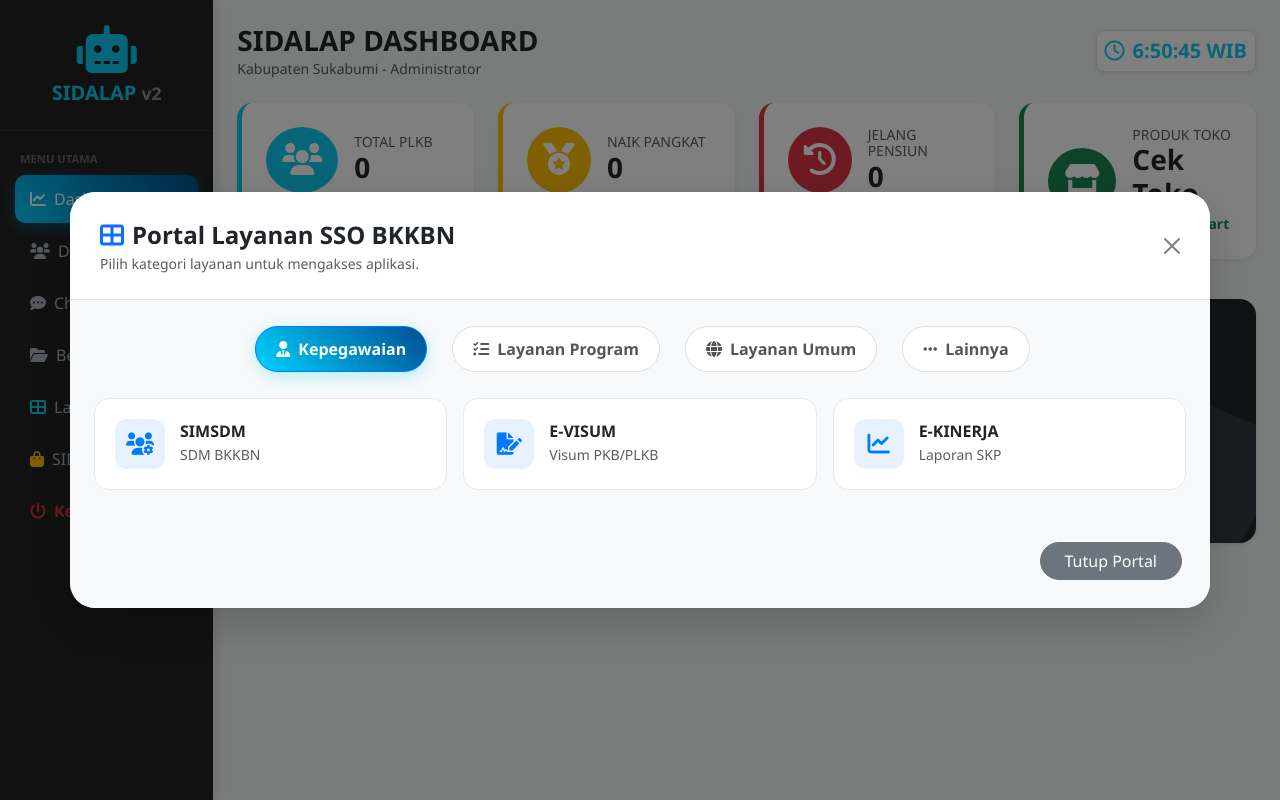
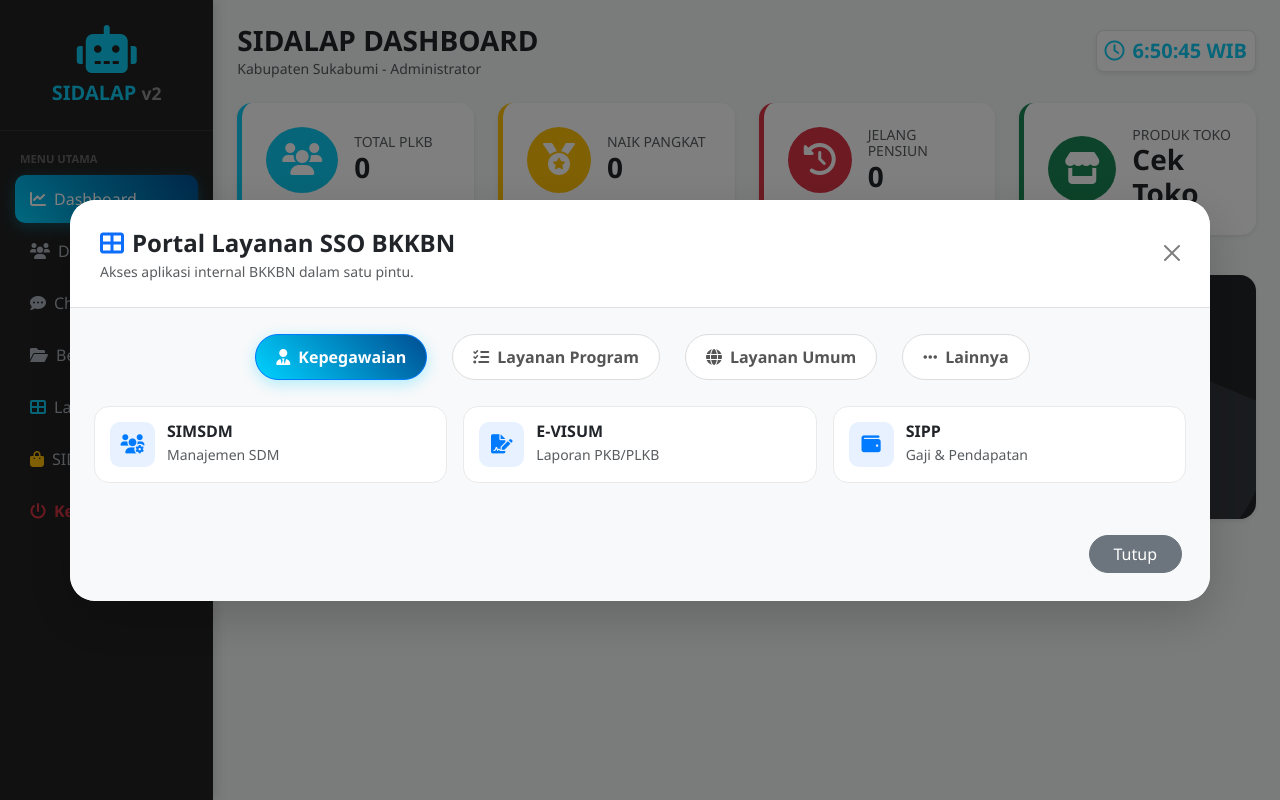
Before and after one commit to hamdanisaja007-star/HAMDANI, a Flask app: page /dashboard in a window 1280 px wide, after a click on "Layanan BKKBN". Run offline with Flask 3, Linux system fonts and the light colour scheme; the visitor is signed in with stand-in values (Sample User, id 1); parts of the project's set-up code (start-up, migrations or seed data) failed here and were passed over.

Commit message:
Update index.html

```diff
--- a/templates/index.html
+++ b/templates/index.html
@@ -21,12 +21,12 @@
         .alert-animated { animation: pulse 2s infinite; }
         @keyframes pulse { 0% { opacity: 1; } 50% { opacity: 0.7; } 100% { opacity: 1; } }
 
-        /* CSS KHUSUS PORTAL LAYANAN */
+        /* CSS TAMBAHAN UNTUK PORTAL LAYANAN */
         .portal-tabs .nav-link { color: #555; font-weight: 600; border-radius: 30px; padding: 10px 20px; margin-right: 10px; border: 1px solid #ddd; background-color: white; }
         .portal-tabs .nav-link.active { background-color: var(--bkkbn-blue) !important; color: white !important; border-color: var(--bkkbn-blue); }
-        .layanan-box { background: white; border-radius: 15px; padding: 20px; border: 1px solid #eaeaea; transition: 0.3s; display: flex; align-items: center; height: 100%; text-decoration: none; color: inherit; }
+        .layanan-box { background: white; border-radius: 15px; padding: 15px; border: 1px solid #eaeaea; transition: 0.3s; display: flex; align-items: center; height: 100%; text-decoration: none; color: inherit; }
         .layanan-box:hover { border-color: var(--bkkbn-blue); transform: translateY(-3px); box-shadow: 0 10px 20px rgba(0,0,0,0.05); color: var(--bkkbn-blue); }
-        .layanan-icon { width: 50px; height: 50px; border-radius: 12px; display: flex; align-items: center; justify-content: center; margin-right: 15px; font-size: 1.4rem; flex-shrink: 0; }
+        .layanan-icon { width: 45px; height: 45px; border-radius: 10px; display: flex; align-items: center; justify-content: center; margin-right: 12px; font-size: 1.2rem; flex-shrink: 0; }
         .bg-sdm { background-color: #e7f1ff; color: #007bff; }
         .bg-prog { background-color: #fff8e1; color: #fbc02d; }
         .bg-umum { background-color: #e8f5e9; color: #28a745; }
@@ -73,16 +73,8 @@
             {% if session['user_role'] != 'admin' %}
             <div class="nav-label">Link Pekerjaan</div>
             <ul class="nav flex-column">
-                <li class="nav-item">
-                    <a class="nav-link" href="https://kinerja.bkn.go.id/login" target="_blank">
-                        <i class="fas fa-external-link-alt me-2 text-warning"></i> E-Kinerja BKN
-                    </a>
-                </li>
-                <li class="nav-item">
-                    <a class="nav-link" href="https://newsiga-siga.bkkbn.go.id/" target="_blank">
-                        <i class="fas fa-database me-2 text-success"></i> New SIGA
-                    </a>
-                </li>
+                <li class="nav-item"><a class="nav-link" href="https://kinerja.bkn.go.id/login" target="_blank"><i class="fas fa-external-link-alt me-2 text-warning"></i> E-Kinerja BKN</a></li>
+                <li class="nav-item"><a class="nav-link" href="https://newsiga-siga.bkkbn.go.id/" target="_blank"><i class="fas fa-database me-2 text-success"></i> New SIGA</a></li>
             </ul>
             {% endif %}
 
@@ -117,7 +109,7 @@
                 <i class="fas fa-exclamation-triangle fa-2x me-3 text-danger"></i>
                 <div>
                     <h6 class="fw-bold mb-1">Penting: Data Profil Belum Lengkap!</h6>
-                    <p class="small mb-0">Silakan lengkapi <strong>TMT Pangkat</strong> dan <strong>Tanggal Lahir</strong> di menu <a href="/profil" class="fw-bold">Profil Saya</a> agar sistem bisa menghitung masa pangkat/pensiun Anda.</p>
+                    <p class="small mb-0">Silakan lengkapi <strong>TMT Pangkat</strong> dan <strong>Tanggal Lahir</strong> di menu <a href="/profil" class="fw-bold">Profil Saya</a>.</p>
                 </div>
             </div>
             {% endif %}
@@ -128,47 +120,31 @@
                         <div class="card stat-card bg-white p-4 border-start border-info border-5 shadow-sm">
                             <div class="d-flex align-items-center">
                                 <div class="bg-info text-white p-3 rounded-circle me-3"><i class="fas fa-users fa-2x"></i></div>
-                                <div>
-                                    <h6 class="text-muted mb-0 small text-uppercase">Total PLKB</h6>
-                                    <h3 class="fw-bold mb-0">{{ stat.total }}</h3>
-                                </div>
+                                <div><h6 class="text-muted mb-0 small text-uppercase">Total PLKB</h6><h3 class="fw-bold mb-0">{{ stat.total }}</h3></div>
                             </div>
                         </div>
                     </div>
-
                     <div class="col-md-3 mb-3">
                         <div class="card stat-card bg-white p-4 border-start border-warning border-5 shadow-sm pointer" data-bs-toggle="collapse" data-bs-target="#collapsePangkat">
                             <div class="d-flex align-items-center">
                                 <div class="bg-warning text-white p-3 rounded-circle me-3"><i class="fas fa-medal fa-2x"></i></div>
-                                <div>
-                                    <h6 class="text-muted mb-0 small text-uppercase">Naik Pangkat</h6>
-                                    <h3 class="fw-bold mb-0">{{ notif_pangkat|length }}</h3>
-                                </div>
+                                <div><h6 class="text-muted mb-0 small text-uppercase">Naik Pangkat</h6><h3 class="fw-bold mb-0">{{ notif_pangkat|length }}</h3></div>
                             </div>
                         </div>
                     </div>
-
                     <div class="col-md-3 mb-3">
                         <div class="card stat-card bg-white p-4 border-start border-danger border-5 shadow-sm pointer" data-bs-toggle="collapse" data-bs-target="#collapsePensiun">
                             <div class="d-flex align-items-center">
                                 <div class="bg-danger text-white p-3 rounded-circle me-3"><i class="fas fa-history fa-2x"></i></div>
-                                <div>
-                                    <h6 class="text-muted mb-0 small text-uppercase">Jelang Pensiun</h6>
-                                    <h3 class="fw-bold mb-0">{{ notif_pensiun|length }}</h3>
-                                </div>
+                                <div><h6 class="text-muted mb-0 small text-uppercase">Jelang Pensiun</h6><h3 class="fw-bold mb-0">{{ notif_pensiun|length }}</h3></div>
                             </div>
                         </div>
                     </div>
-
                     <div class="col-md-3 mb-3">
                         <div class="card stat-card bg-white p-4 border-start border-success border-5 shadow-sm pointer" onclick="window.location.href='/toko'">
                             <div class="d-flex align-items-center">
                                 <div class="bg-success text-white p-3 rounded-circle me-3"><i class="fas fa-store fa-2x"></i></div>
-                                <div>
-                                    <h6 class="text-muted mb-0 small text-uppercase">Produk Toko</h6>
-                                    <h3 class="fw-bold mb-0">Cek Toko</h3>
-                                    <small class="text-success fw-bold">SIDALAP Mart</small>
-                                </div>
+                                <div><h6 class="text-muted mb-0 small text-uppercase">Produk Toko</h6><h3 class="fw-bold mb-0">Cek Toko</h3></div>
                             </div>
                         </div>
                     </div>
@@ -183,7 +159,7 @@
                                     <h2 class="fw-bold text-dark mb-1">Halo, {{ user_now.nama }}!</h2>
                                     <p class="text-muted mb-2"><i class="fas fa-id-card me-2"></i>NIP: {{ user_now.nip }}</p>
                                     <div class="d-flex gap-2">
-                                        <span class="badge bg-info p-2 px-3 rounded-pill text-white">{{ user_now.jabatan or 'Jabatan Belum Diisi' }}</span>
+                                        <span class="badge bg-info p-2 px-3 rounded-pill text-white">{{ user_now.jabatan or '-' }}</span>
                                         <span class="badge bg-dark p-2 px-3 rounded-pill">{{ user_now.pangkat_gol or '-' }}</span>
                                     </div>
                                 </div>
@@ -197,64 +173,6 @@
                     </div>
                 {% endif %}
             </div>
-
-            {% if session['user_role'] == 'admin' %}
-            <div class="row">
-                <div class="collapse mb-4" id="collapsePangkat">
-                    <div class="card border-0 shadow rounded-4 overflow-hidden">
-                        <div class="card-header bg-warning text-dark fw-bold py-3">
-                            <i class="fas fa-medal me-2"></i>Daftar Usulan Naik Pangkat
-                        </div>
-                        <div class="table-responsive">
-                            <table class="table table-hover mb-0 align-middle">
-                                <thead class="table-light">
-                                    <tr><th>Nama</th><th>NIP</th><th>TMT Terakhir</th><th>Status</th></tr>
-                                </thead>
-                                <tbody>
-                                    {% for p in notif_pangkat %}
-                                    <tr>
-                                        <td class="fw-bold">{{ p.nama }}</td>
-                                        <td>{{ p.nip }}</td>
-                                        <td>{{ p.tmt_pangkat }}</td>
-                                        <td><span class="badge bg-warning text-dark">Waktunya Usul</span></td>
-                                    </tr>
-                                    {% else %}
-                                    <tr><td colspan="4" class="text-center py-4 text-muted small">Tidak ada pegawai yang masuk periode naik pangkat.</td></tr>
-                                    {% endfor %}
-                                </tbody>
-                            </table>
-                        </div>
-                    </div>
-                </div>
-
-                <div class="collapse mb-4" id="collapsePensiun">
-                    <div class="card border-0 shadow rounded-4 overflow-hidden">
-                        <div class="card-header bg-danger text-white fw-bold py-3">
-                            <i class="fas fa-user-clock me-2"></i>Daftar Pegawai Jelang Pensiun
-                        </div>
-                        <div class="table-responsive">
-                            <table class="table table-hover mb-0 align-middle">
-                                <thead class="table-light">
-                                    <tr><th>Nama</th><th>NIP</th><th>Tgl Lahir</th><th>Status</th></tr>
-                                </thead>
-                                <tbody>
-                                    {% for p in notif_pensiun %}
-                                    <tr>
-                                        <td class="fw-bold">{{ p.nama }}</td>
-                                        <td>{{ p.nip }}</td>
-                                        <td>{{ p.tgl_lahir }}</td>
-                                        <td><span class="badge bg-danger text-white">Persiapan MPP</span></td>
-                                    </tr>
-                                    {% else %}
-                                    <tr><td colspan="4" class="text-center py-4 text-muted small">Tidak ada pegawai yang pensiun tahun ini.</td></tr>
-                                    {% endfor %}
-                                </tbody>
-                            </table>
-                        </div>
-                    </div>
-                </div>
-            </div>
-            {% endif %}
 
             <div class="card border-0 shadow-sm p-5 bg-dark text-white rounded-4 overflow-hidden position-relative">
                 <div style="z-index: 2; position: relative;">
@@ -279,7 +197,7 @@
             <div class="modal-header border-bottom bg-white" style="border-radius: 25px 25px 0 0; padding: 25px 30px;">
                 <div>
                     <h4 class="modal-title fw-bold text-dark"><i class="fas fa-th-large text-primary me-2"></i>Portal Layanan SSO BKKBN</h4>
-                    <p class="text-muted small mb-0">Pilih kategori layanan untuk mengakses aplikasi.</p>
+                    <p class="text-muted small mb-0">Akses aplikasi internal BKKBN dalam satu pintu.</p>
                 </div>
                 <button type="button" class="btn-close" data-bs-dismiss="modal" aria-label="Close"></button>
             </div>
@@ -291,34 +209,34 @@
                     <li class="nav-item"><button class="nav-link" data-bs-toggle="pill" data-bs-target="#pills-lain" type="button"><i class="fas fa-ellipsis-h me-2"></i>Lainnya</button></li>
                 </ul>
                 <div class="tab-content">
-                    <div class="tab-pane fade show active" id="pills-sdm" role="tabpanel">
+                    <div class="tab-pane fade show active" id="pills-sdm">
                         <div class="row g-3">
-                            <div class="col-md-4"><a href="https://simsdm.bkkbn.go.id" target="_blank" class="layanan-box"><div class="layanan-icon bg-sdm"><i class="fas fa-users-cog"></i></div><div><h6 class="fw-bold mb-0">SIMSDM</h6><small class="text-muted">SDM BKKBN</small></div></a></div>
-                            <div class="col-md-4"><a href="https://visum.bkkbn.go.id" target="_blank" class="layanan-box"><div class="layanan-icon bg-sdm"><i class="fas fa-file-signature"></i></div><div><h6 class="fw-bold mb-0">E-VISUM</h6><small class="text-muted">Visum PKB/PLKB</small></div></a></div>
-                            <div class="col-md-4"><a href="https://kinerja.bkn.go.id" target="_blank" class="layanan-box"><div class="layanan-icon bg-sdm"><i class="fas fa-chart-line"></i></div><div><h6 class="fw-bold mb-0">E-KINERJA</h6><small class="text-muted">Laporan SKP</small></div></a></div>
+                            <div class="col-md-4"><a href="https://simsdm.bkkbn.go.id" target="_blank" class="layanan-box"><div class="layanan-icon bg-sdm"><i class="fas fa-users-cog"></i></div><div><h6 class="fw-bold mb-0">SIMSDM</h6><small class="text-muted">Manajemen SDM</small></div></a></div>
+                            <div class="col-md-4"><a href="https://visum.bkkbn.go.id" target="_blank" class="layanan-box"><div class="layanan-icon bg-sdm"><i class="fas fa-file-signature"></i></div><div><h6 class="fw-bold mb-0">E-VISUM</h6><small class="text-muted">Laporan PKB/PLKB</small></div></a></div>
+                            <div class="col-md-4"><a href="#" class="layanan-box"><div class="layanan-icon bg-sdm"><i class="fas fa-wallet"></i></div><div><h6 class="fw-bold mb-0">SIPP</h6><small class="text-muted">Gaji & Pendapatan</small></div></a></div>
                         </div>
                     </div>
-                    <div class="tab-pane fade" id="pills-program" role="tabpanel">
+                    <div class="tab-pane fade" id="pills-program">
                         <div class="row g-3">
-                            <div class="col-md-4"><a href="https://newsiga-siga.bkkbn.go.id/" target="_blank" class="layanan-box"><div class="layanan-icon bg-prog"><i class="fas fa-database"></i></div><div><h6 class="fw-bold mb-0">NEW SIGA</h6><small class="text-muted">Info Keluarga</small></div></a></div>
+                            <div class="col-md-4"><a href="https://newsiga-siga.bkkbn.go.id/" target="_blank" class="layanan-box"><div class="layanan-icon bg-prog"><i class="fas fa-database"></i></div><div><h6 class="fw-bold mb-0">NEW SIGA</h6><small class="text-muted">Data & Pelaporan</small></div></a></div>
                             <div class="col-md-4"><a href="#" class="layanan-box"><div class="layanan-icon bg-prog"><i class="fas fa-home"></i></div><div><h6 class="fw-bold mb-0">KAMPUNG KB</h6><small class="text-muted">Keluarga Berkualitas</small></div></a></div>
                         </div>
                     </div>
-                    <div class="tab-pane fade" id="pills-umum" role="tabpanel">
+                    <div class="tab-pane fade" id="pills-umum">
                         <div class="row g-3">
                             <div class="col-md-4"><a href="#" class="layanan-box"><div class="layanan-icon bg-umum"><i class="fas fa-shield-alt"></i></div><div><h6 class="fw-bold mb-0">SAKINA</h6><small class="text-muted">SuperApps BKKBN</small></div></a></div>
-                            <div class="col-md-4"><a href="#" class="layanan-box"><div class="layanan-icon bg-umum"><i class="fas fa-baby-carriage"></i></div><div><h6 class="fw-bold mb-0">GENTING</h6><small class="text-muted">Cegah Stunting</small></div></a></div>
                         </div>
                     </div>
-                    <div class="tab-pane fade" id="pills-lain" role="tabpanel">
+                    <div class="tab-pane fade" id="pills-lain">
                         <div class="row g-3">
-                            <div class="col-md-4"><a href="https://srikandi.arsip.go.id/" target="_blank" class="layanan-box"><div class="layanan-icon bg-lain"><i class="fas fa-archive"></i></div><div><h6 class="fw-bold mb-0">SRIKANDI</h6><small class="text-muted">Arsip Dinamis</small></div></a></div>
+                            <div class="col-md-4"><a href="https://kinerja.bkn.go.id/login" target="_blank" class="layanan-box"><div class="layanan-icon bg-lain"><i class="fas fa-chart-line"></i></div><div><h6 class="fw-bold mb-0">E-KINERJA BKN</h6><small class="text-muted">Laporan SKP ASN</small></div></a></div>
+                            <div class="col-md-4"><a href="https://srikandi.arsip.go.id/" target="_blank" class="layanan-box"><div class="layanan-icon bg-lain"><i class="fas fa-archive"></i></div><div><h6 class="fw-bold mb-0">SRIKANDI</h6><small class="text-muted">Persuratan Digital</small></div></a></div>
                         </div>
                     </div>
                 </div>
             </div>
             <div class="modal-footer border-0 p-4 bg-light" style="border-radius: 0 0 25px 25px;">
-                <button type="button" class="btn btn-secondary rounded-pill px-4" data-bs-dismiss="modal">Tutup Portal</button>
+                <button type="button" class="btn btn-secondary rounded-pill px-4" data-bs-dismiss="modal">Tutup</button>
             </div>
         </div>
     </div>
```
